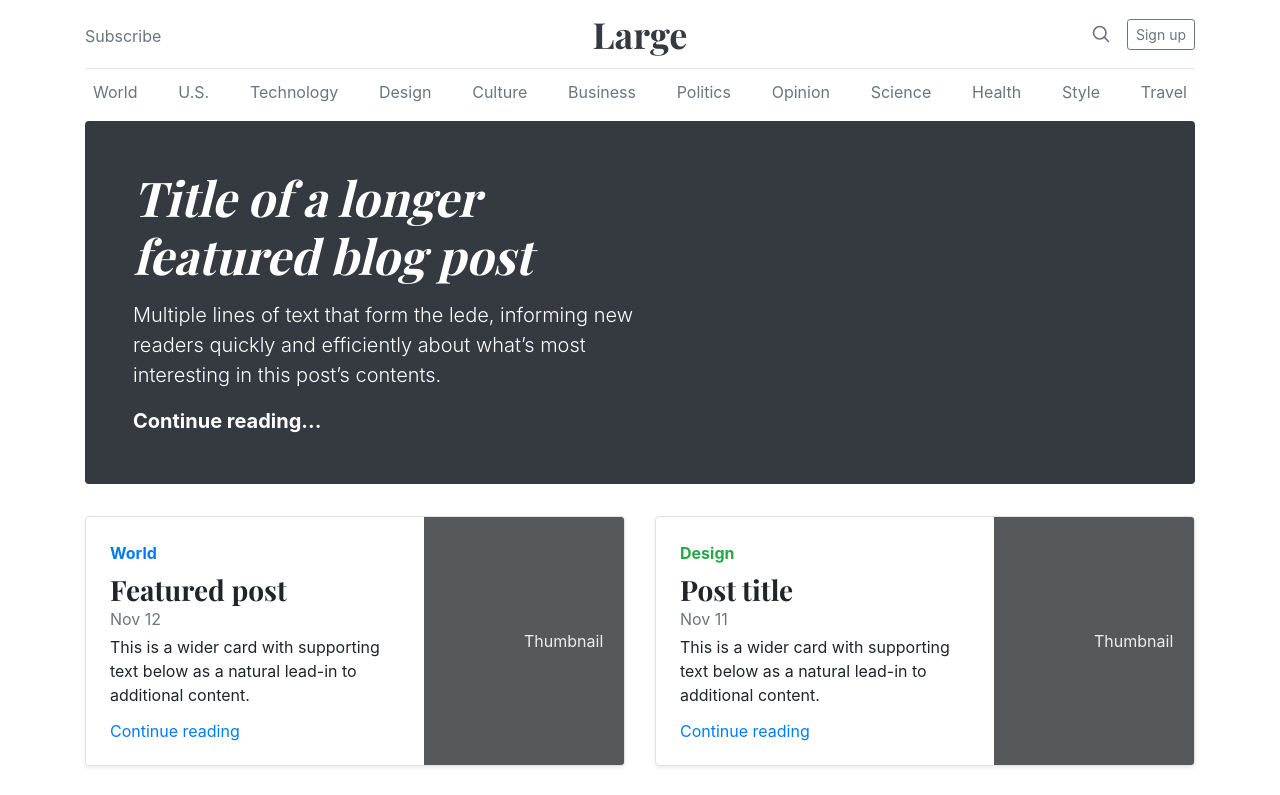
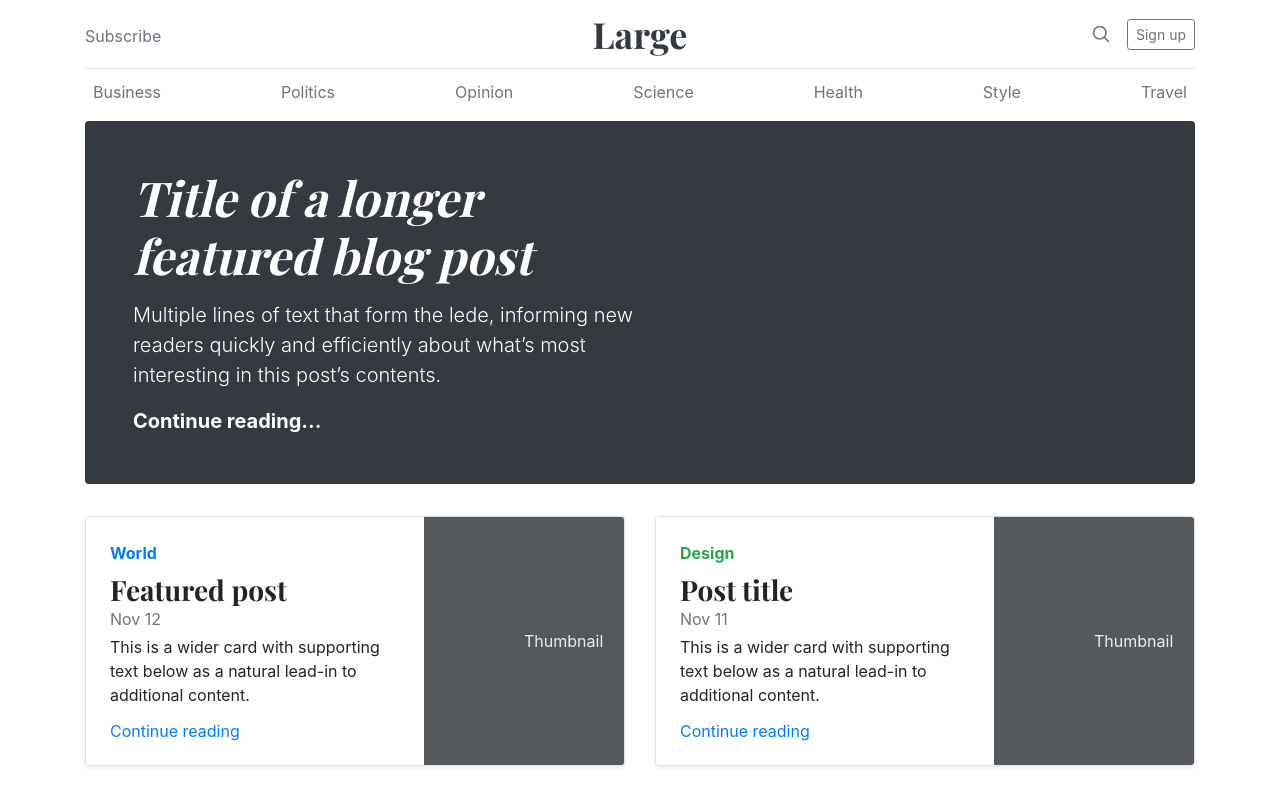
Before and after one commit to nicholasgmail/it-five, a plain HTML site: page prototype-html/testIndex.html in a window 1280 px wide. Shown: the top 795 px of the page. Drawn offline with nearby package versions, Linux system fonts and the light colour scheme.

Commit message:
testindex remove 'a'

```diff
--- a/prototype-html/testIndex.html
+++ b/prototype-html/testIndex.html
@@ -28,11 +28,7 @@
 
     <div class="nav-scroller py-1 mb-2">
         <nav class="nav d-flex justify-content-between">
-            <a class="p-2 text-muted" href="#">World</a>
-            <a class="p-2 text-muted" href="#">U.S.</a>
-            <a class="p-2 text-muted" href="#">Technology</a>
-            <a class="p-2 text-muted" href="#">Design</a>
-            <a class="p-2 text-muted" href="#">Culture</a>
+
             <a class="p-2 text-muted" href="#">Business</a>
             <a class="p-2 text-muted" href="#">Politics</a>
             <a class="p-2 text-muted" href="#">Opinion</a>
```
